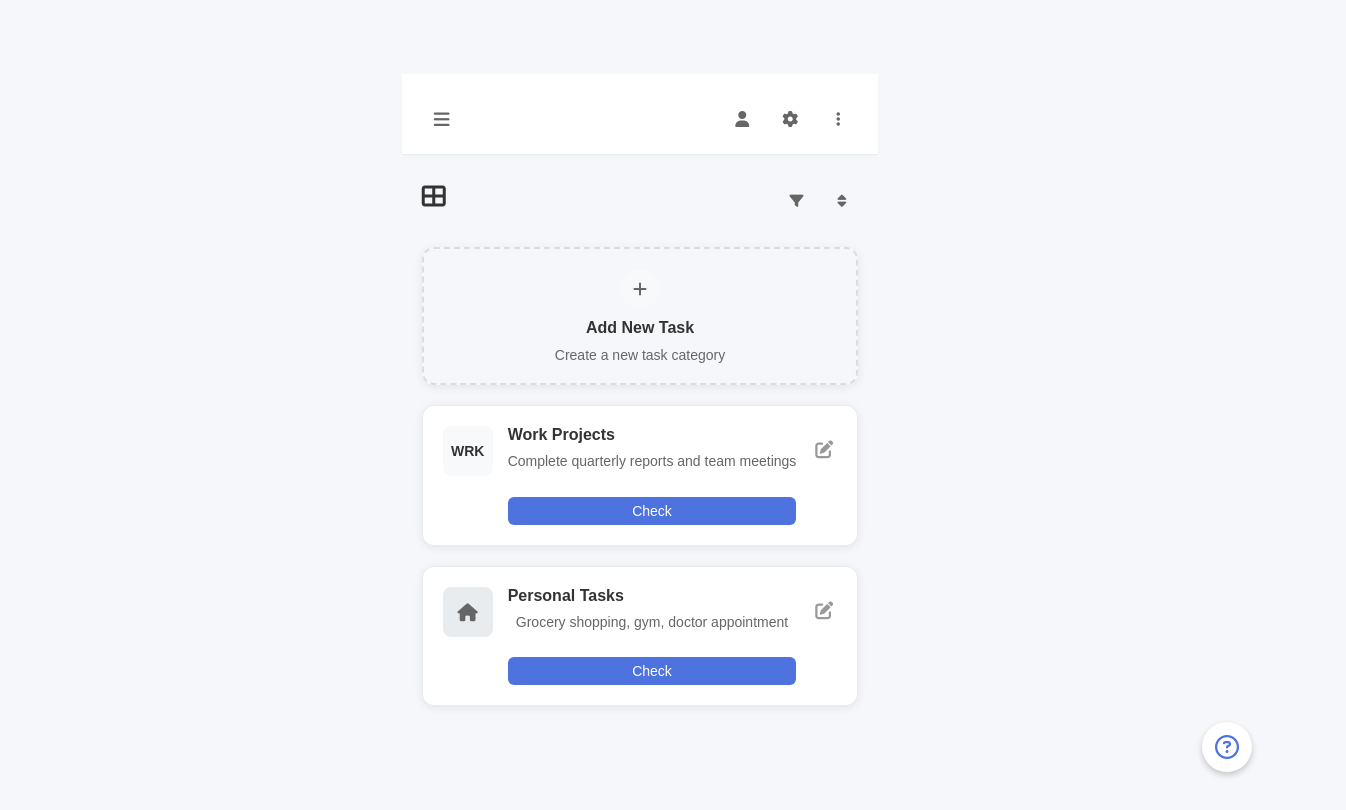
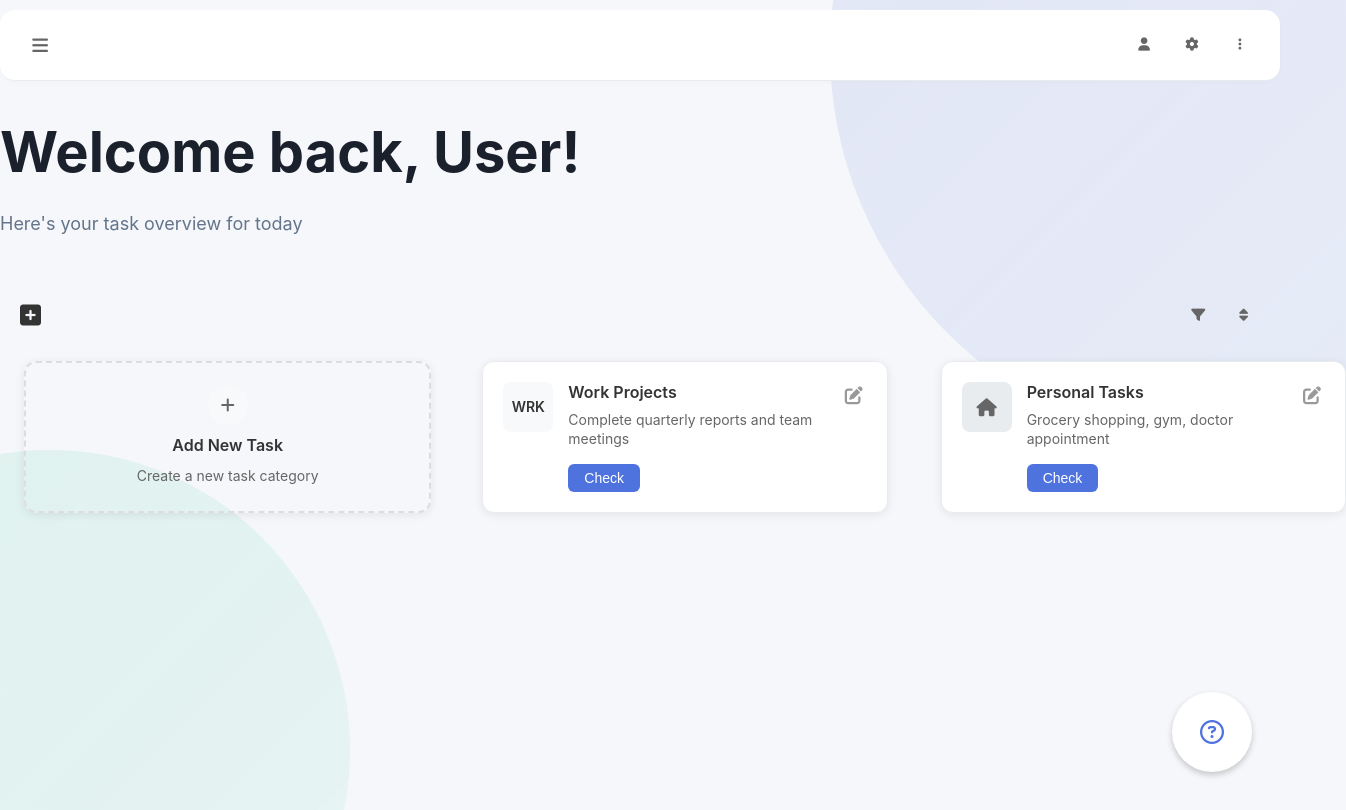
Before and after one commit to projcjdevs/simple-todo-app, a website: page public/dashboard.html in a window 1280 px wide. Shown: the whole page, 1346 px wide, since content can reach past the window. Drawn offline with Linux system fonts and the light colour scheme.

Commit message:
Framework for the task cards done, will try to tweak a few more css shits next commit, and starting the js logic for adding tasks

```diff
--- a/public/css/dashboard.css
+++ b/public/css/dashboard.css
@@ -8,9 +8,13 @@
 }
 
 .dashboard-container {
-  max-width: 1200px;
+  max-width: 1600px;
   margin: 0 auto;
   padding: 0;
+  margin-top: 10px;
+  display: flex;
+  flex-direction: column;
+  position: sticky;
 }
 
 /* Header/Navbar */
@@ -25,6 +29,7 @@
   top: 0;
   z-index: 100;
   box-shadow: 0 2px 4px rgba(0, 0, 0, 0.02);
+  border-radius: 15px;
 }
 
 .header-left {
@@ -109,14 +114,19 @@
 
 /* Main Content */
 .dashboard-main {
-  padding: 0 20px 20px;
+  width: 100%;
+  padding: 0 24px 20px;
+  margin-left: auto;
+  margin-right: auto;
 }
 
-/* Cards Container */
+/* Cards Container - Fixed 3 column grid */
 .cards-container {
   display: grid;
-  grid-template-columns: repeat(auto-fit, minmax(300px, 1fr));
-  gap: 20px;
+  grid-template-columns: repeat(3, 1fr);
+  column-gap: 95px;
+  row-gap: 20px;
+  align-items: stretch;
 }
 
 /* Task Cards */
@@ -129,6 +139,7 @@
   gap: 15px;
   transition: all 0.2s ease;
   border: 1px solid #e9ecef;
+  width: 100%;
 }
 
 .task-card:hover {
@@ -275,6 +286,12 @@
 }
 
 /* Responsive */
+@media (max-width: 1200px) {
+  .cards-container {
+    grid-template-columns: repeat(2, 1fr);
+  }
+}
+
 @media (max-width: 768px) {
   .dashboard-container {
     padding: 0;
--- a/public/dashboard.html
+++ b/public/dashboard.html
@@ -4,15 +4,13 @@
   <meta charset="UTF-8">
   <meta name="viewport" content="width=device-width, initial-scale=1.0">
   <title>Tasklet Dashboard</title>
-  <link rel="stylesheet" href="css/styles.css">
+  <!-- <link rel="stylesheet" href="css/styles.css"> -->
   <link rel="stylesheet" href="css/dashboard.css">
   <link rel="stylesheet" href="css/chatbot.css">
+    <link rel="stylesheet" href="css/lp.css">
   <link rel="stylesheet" href="https://cdnjs.cloudflare.com/ajax/libs/font-awesome/6.4.0/css/all.min.css">
 </head>
 <body class="dashboard-body">
-  <!-- Background elements -->
-  <div class="bg-circle circle-1"></div>
-  <div class="bg-circle circle-2"></div>
 
   <!-- Main dashboard structure -->
   <div class="dashboard-container">
@@ -28,10 +26,14 @@
       </div>
     </header>
 
+    <div class="dashboard-greetings">
+      <h1 class="greeting-title">Welcome back, User!</h1>
+      <p class="greeting-subtitle">Here's your task overview for today</p>
+    </div>
     <!-- Secondary toolbar -->
     <div class="toolbar">
       <div class="toolbar-left">
-        <h1 class="dashboard-title"><i class="fas fa-th-large"></i></h1>
+        <h1 class="dashboard-title"><i class="fa-solid fa-square-plus"></i>
       </div>
       <div class="toolbar-right">
         <button class="filter-btn"><i class="fas fa-filter"></i></button>
@@ -88,8 +90,8 @@
           </div>
         </div>
 
-      </div>
-    </main>
+
+
   </div>
 
   <!-- Chatbot -->
@@ -125,6 +127,10 @@
     </div>
   </div>
 
+    <!-- Background elements -->
+  <div class="bg-circle circle-1"></div>
+  <div class="bg-circle circle-2"></div>
+
   <script src="js/dashboard.js"></script>
   <script src="js/chatbot.js"></script>
 </body>
```
